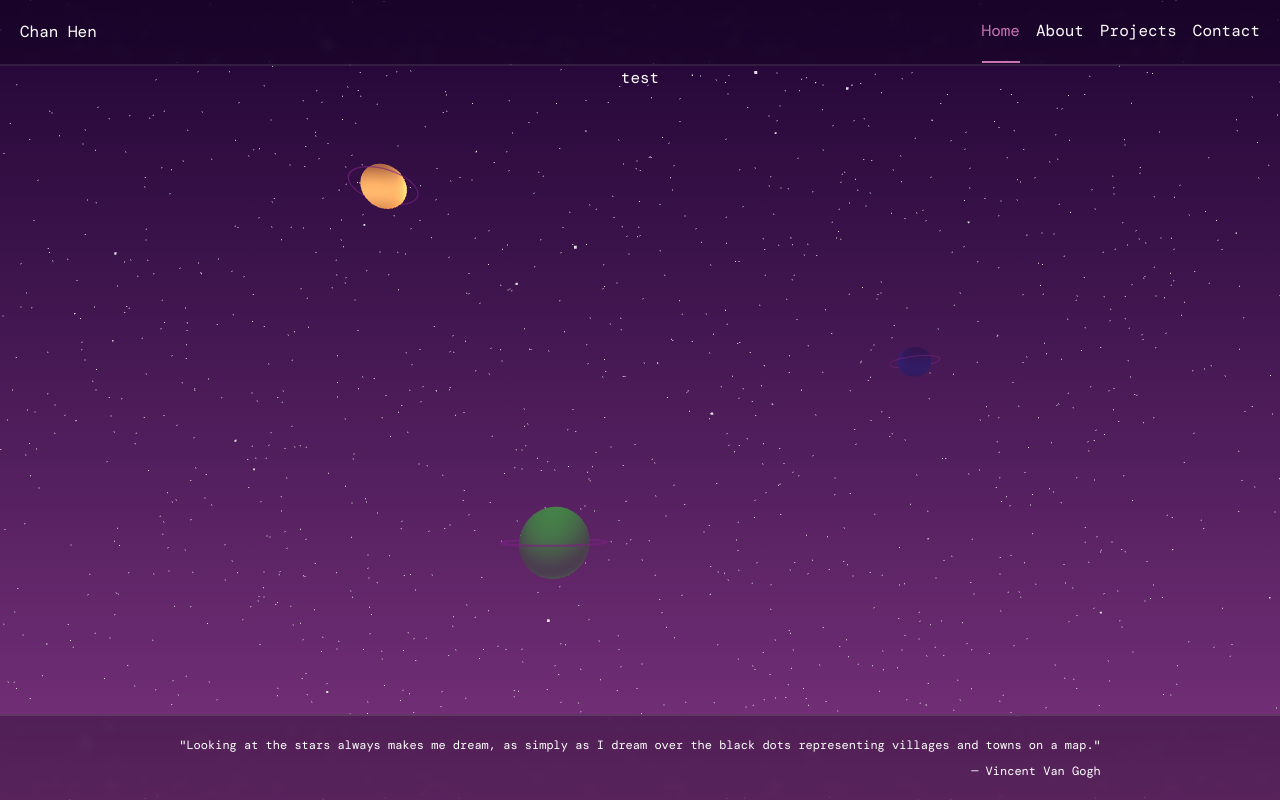
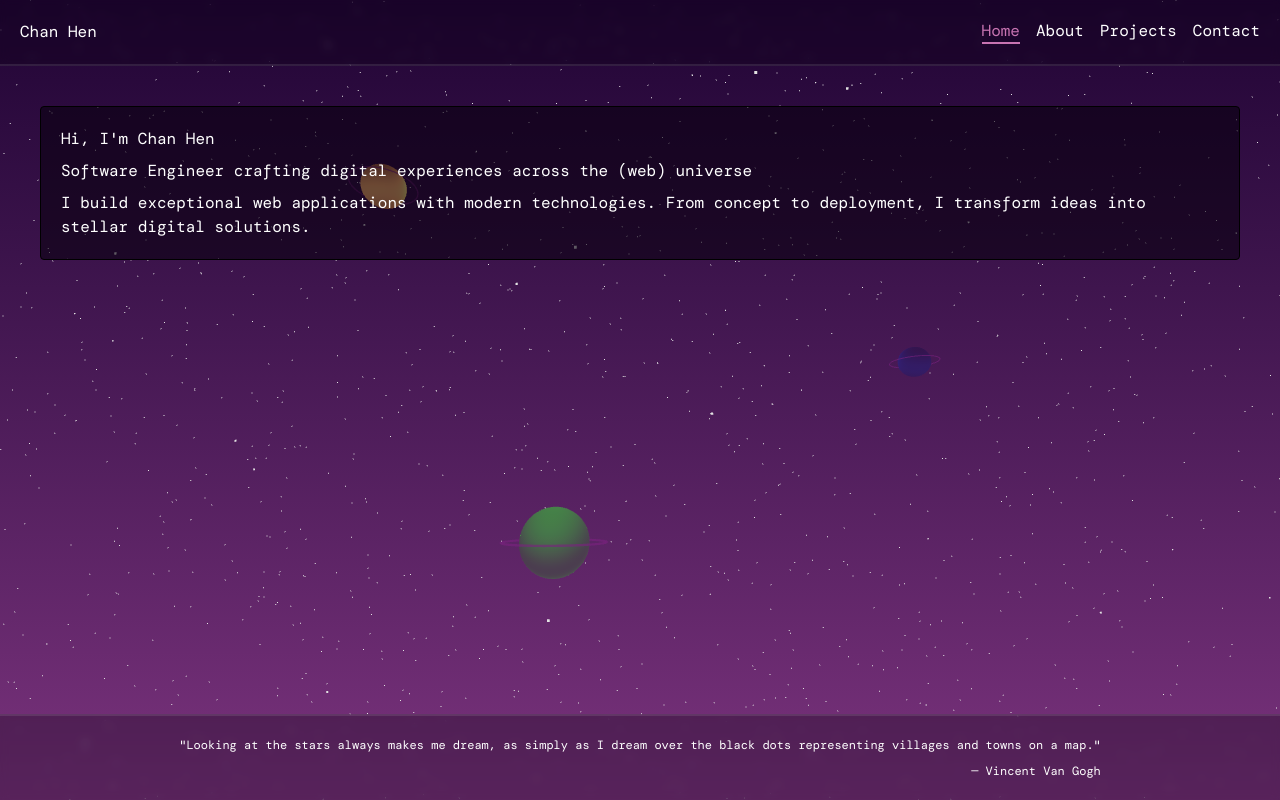
Before and after one commit to OfficialChanHen/Portfolio, a Next.js app: page /home in a window 1280 px wide. Built offline with nearby package versions, Linux system fonts and the light colour scheme.

Commit message:
mobile verison for tabs

```diff
--- a/package.json
+++ b/package.json
@@ -13,6 +13,7 @@
     "@react-three/fiber": "^9.5.0",
     "@types/three": "^0.183.1",
     "gsap": "^3.14.2",
+    "lucide-react": "^1.7.0",
     "next": "16.2.1",
     "react": "19.2.4",
     "react-dom": "19.2.4",
--- a/src/app/(tabs)/_components/Header.tsx
+++ b/src/app/(tabs)/_components/Header.tsx
@@ -1,7 +1,8 @@
 'use client';
 
 import { useState } from 'react';
-import { useRouter } from 'next/navigation';
+import { useRouter, usePathname } from 'next/navigation';
+import { Menu, X } from 'lucide-react';
 
 type HeaderProps = {
     className?: string;
@@ -10,13 +11,25 @@ type HeaderProps = {
 export default function Header({ className }: HeaderProps) {
     type pageNavs = "home"|"about"|"projects"|"contact";
     const [currPage, setCurrentPage] = useState<pageNavs>("home");
-    const pagesLabel = ["Home", "About", "Projects", "Contact"];
+    const [mobileMenuOpen, setMobileMenuOpen] = useState(false);
     const router = useRouter();
+    const pathname = usePathname();
 
-    function handleOnClick(page: string) {
-        page = page.toLowerCase();
-        setCurrentPage(page as pageNavs);
-        router.push(`/${page}`);
+    const navLinks = [
+        { path: "/home", label: "Home" },
+        { path: "/about", label: "About" },
+        { path: "/projects", label: "Projects" },
+        { path: "/contact", label: "Contact" },
+    ];
+
+    function isActive(path: string) {
+        return pathname.startsWith(path);
+    };
+
+    function handleOnClick(path: string, label: string) {
+        setCurrentPage(label.toLowerCase() as pageNavs);
+        setMobileMenuOpen(false);
+        router.push(path);
     }
 
     const tabStyles = `
@@ -29,14 +42,49 @@ export default function Header({ className }: HeaderProps) {
     const selectedStyle = "text-highlight after:absolute after:bottom-[-1px] after:left-0 after:h-[2px] after:w-full after:bg-highlight";
 
     return(
-        <div className={`header sticky top-0 z-10 flex flex-row justify-between items-center border-b-2 ${className}`}>
-            <span className="p-5">Chan Hen</span>
-            <div className="h-full flex flex-row justify-center items-center px-5 gap-4">
-                {pagesLabel.map((page) => {
-                    return(
-                        <div key={page} className={`${tabStyles} ${page.toLowerCase() === currPage as string && selectedStyle}`} onClick={() => handleOnClick(page)}>{page}</div>
-                    )
-                })}
+        <div className={`header sticky top-0 z-10 border-b-2 ${className}`}>
+            <div className="flex flex-row justify-between items-center">
+                <span className="p-5">Chan Hen</span>
+
+                {/* desktop tabs */}
+                <div className="hidden md:flex h-full flex-row justify-center items-center px-5 gap-4">
+                    {navLinks.map(({ path, label }) => (
+                        <div
+                            key={path}
+                            className={`${tabStyles} ${isActive(path) && selectedStyle}`}
+                            onClick={() => handleOnClick(path, label)}
+                        >
+                            {label}
+                        </div>
+                    ))}
+                </div>
+
+                {/* mobile hamburger */}
+                <button
+                    onClick={() => setMobileMenuOpen(!mobileMenuOpen)}
+                    className="md:hidden text-white p-5"
+                >
+                    {mobileMenuOpen ? <X className="w-6 h-6" /> : <Menu className="w-6 h-6" />}
+                </button>
+            </div>
+
+            {/* mobile dropdown */}
+            <div className={`md:hidden bg-background/30 border-t border-white/10 backdrop-blur-sm transition-all duration-300 ease-in-out ${mobileMenuOpen ? "max-h-64 opacity-100" : "max-h-0 opacity-0"}`}>
+                <div className="px-4 py-4 space-y-3">
+                    {navLinks.map(({ path, label }) => (
+                        <div
+                            key={path}
+                            onClick={() => handleOnClick(path, label)}
+                            className={`block px-4 py-2 rounded-lg transition-colors hover:cursor-pointer ${
+                                isActive(path)
+                                    ? "bg-highlight/20 text-highlight"
+                                    : "text-white"
+                            }`}
+                        >
+                            {label}
+                        </div>
+                    ))}
+                </div>
             </div>
         </div>
     )
--- a/src/app/(tabs)/_components/StarBackground.tsx
+++ b/src/app/(tabs)/_components/StarBackground.tsx
@@ -154,7 +154,6 @@ export default function StarBackground() {
                             ringColor="#7B337D"
                         />
                     </>
-
                 }
                 {/**
                 <Nebula
--- a/src/app/(tabs)/home/page.tsx
+++ b/src/app/(tabs)/home/page.tsx
@@ -5,9 +5,14 @@ import StarBackground from "../_components/StarBackground";
 export default function Home() {
 
     return(
-        <div className="relative flex flex-col justify-between items-center">
+        <div className="relative flex flex-col justify-between items-start p-10">
             <StarBackground/>
-            <div>test</div>
+            <div className="w-full flex flex-col gap-2 p-5 bg-background/60 border border-black rounded">
+                <div>Hi, I'm Chan Hen</div>
+                <div>Software Engineer crafting digital experiences across the (web) universe</div>
+                <div>I build exceptional web applications with modern technologies. From concept to deployment, I transform ideas into stellar digital solutions.</div>
+            </div>
+
         </div>
     );
 }
```
Also changed, not shown: 1 other file (tests, documents, lock files or other folders).
